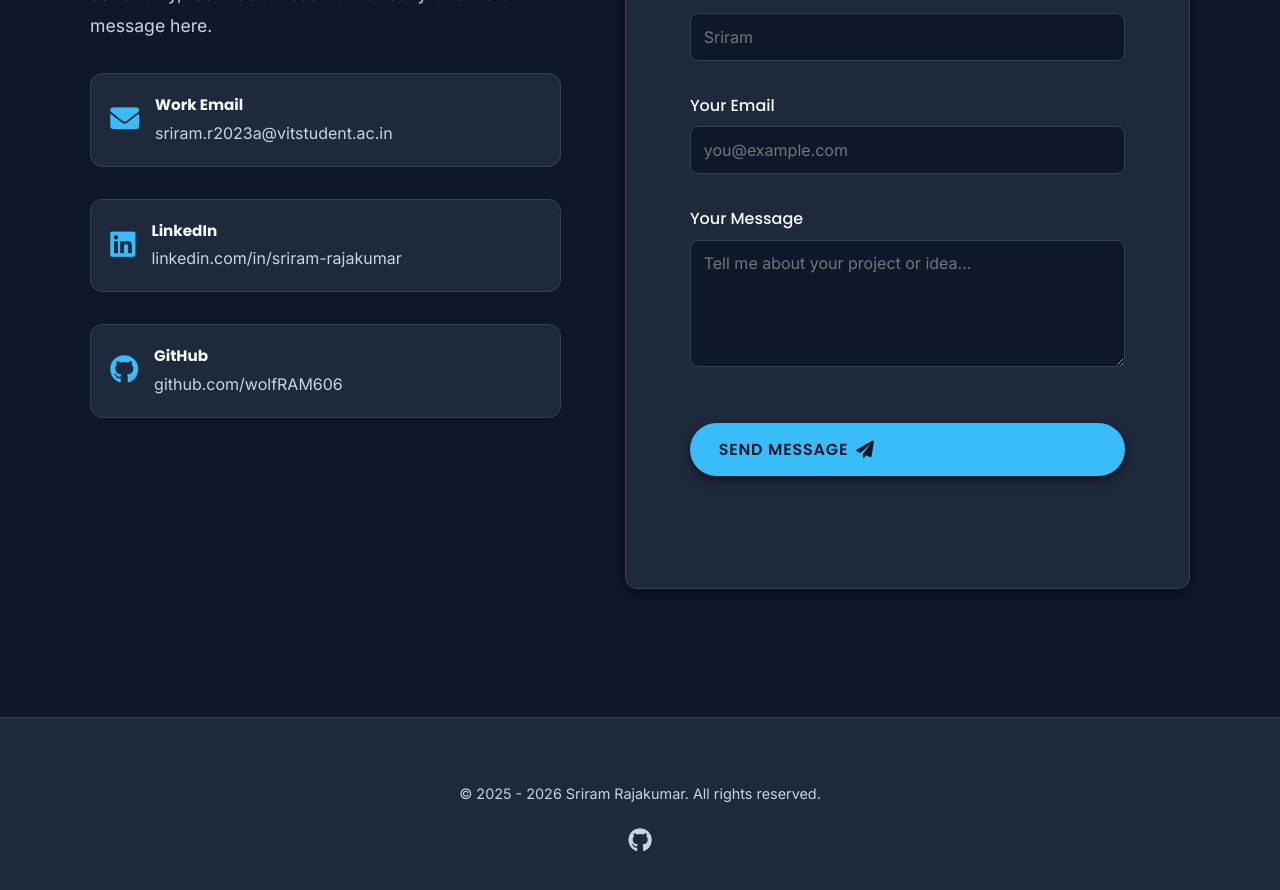
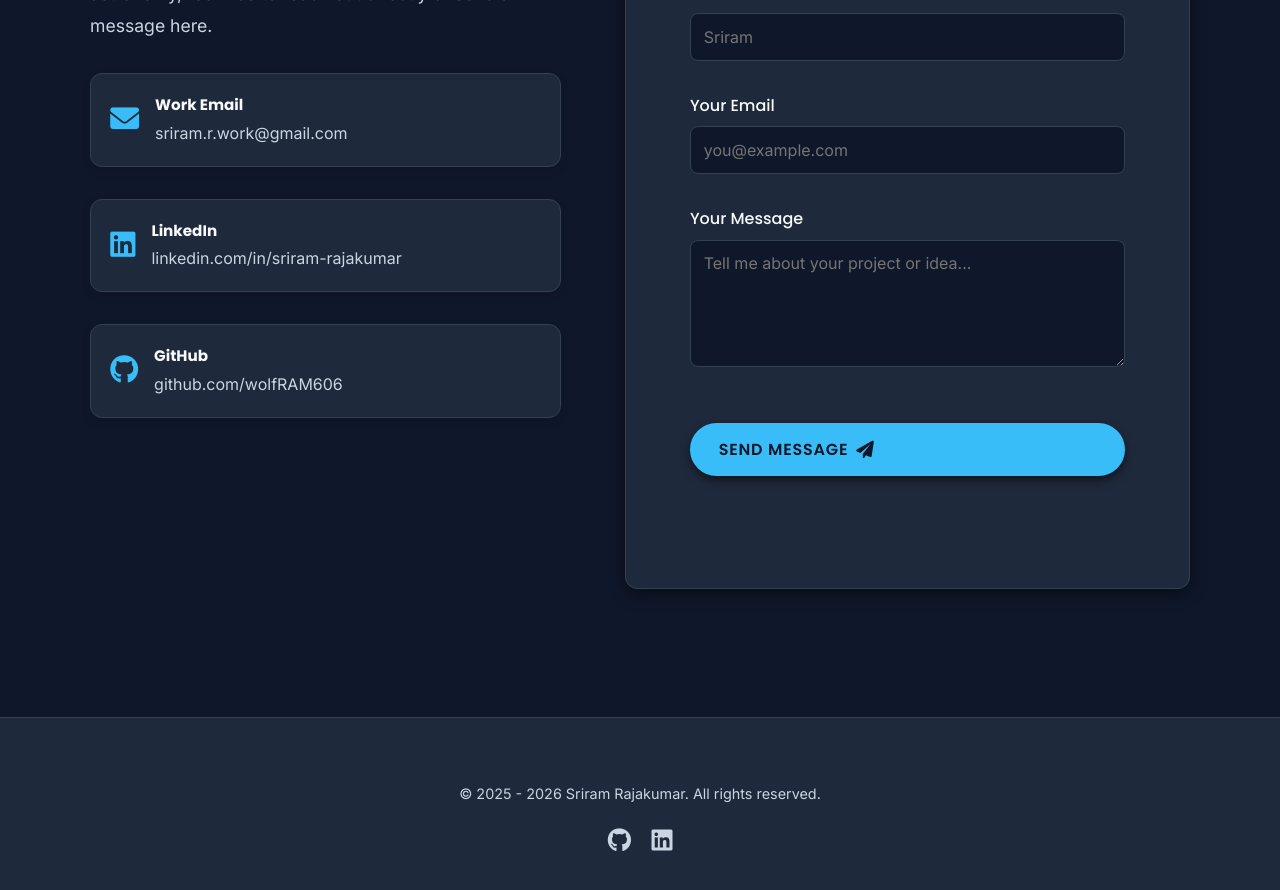
Before and after one commit to wolfRAM606/Portfolio, a plain HTML site: page index.html in a window 1280 px wide. Shown: the part 6780-7670 px from the top of the page. Drawn offline with nearby package versions, Linux system fonts and the light colour scheme.

Commit message:
Update contact email, LinkedIn URLs, and add LinkedIn to footer

```diff
--- a/index.html
+++ b/index.html
@@ -248,14 +248,14 @@ print(sriram.get_status())
                                 <i class="fas fa-envelope"></i>
                                 <div>
                                     <h4>Work Email</h4>
-                                    <a href="mailto:sriram.r2023a@vitstudent.ac.in">sriram.r2023a@vitstudent.ac.in</a>
+                                    <a href="mailto:sriram.r.work@gmail.com">sriram.r.work@gmail.com</a>
                                 </div>
                             </div>
                             <div class="contact-method-card">
                                 <i class="fab fa-linkedin"></i>
                                 <div>
                                     <h4>LinkedIn</h4>
-                                    <a href="https://www.linkedin.com/in/sriram-rajakumar/" target="_blank">linkedin.com/in/sriram-rajakumar</a>
+                                    <a href="https://www.linkedin.com/in/sriram-rajakumar" target="_blank">linkedin.com/in/sriram-rajakumar</a>
                                 </div>
                             </div>
                             <div class="contact-method-card">
@@ -293,6 +293,7 @@ print(sriram.get_status())
             <p>&copy; 2025 - 2026 Sriram Rajakumar. All rights reserved.</p>
             <div class="social-links">
                 <a href="https://github.com/wolfRAM606" target="_blank" aria-label="GitHub Profile"><i class="fab fa-github"></i></a>
+                <a href="https://www.linkedin.com/in/sriram-rajakumar" target="_blank" aria-label="LinkedIn Profile"><i class="fab fa-linkedin"></i></a>
             </div>
         </div>
     </footer>
```
